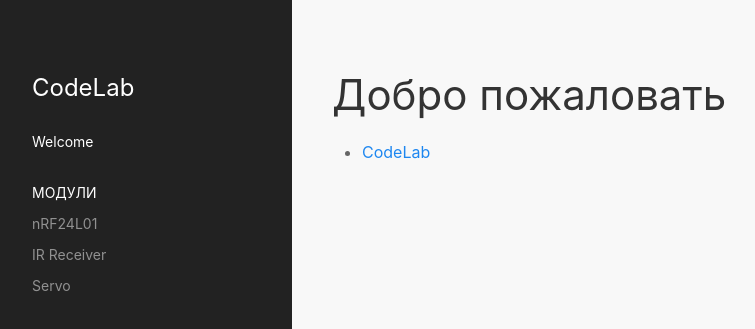
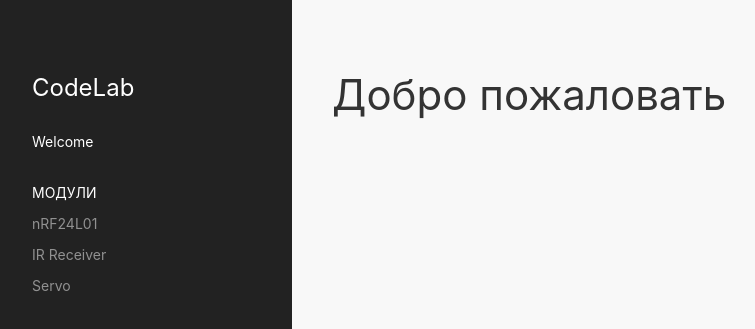
Before and after one commit to ProjectErlon/ProjectErlon.github.io, a Jekyll site: the page built from index.md, in a window 1280 px wide. Shown: the top 329 px of the page, without its empty margins (8-763 px from the left). Built offline with Jekyll 4.4.1, drawn with Linux system fonts in a browser that asks for light colours; nearby versions of some CDN libraries.

Commit message:
Update index.md

```diff
--- a/index.md
+++ b/index.md
@@ -5,9 +5,3 @@ layout: default
 ---
 
 # Добро пожаловать
-
-<ul>
-{% for upage in site.pages %}
-  <li><a href="{{ upage.url }}">{{ upage.title }}</a></li>
-{% endfor %}
-</ul>
```
